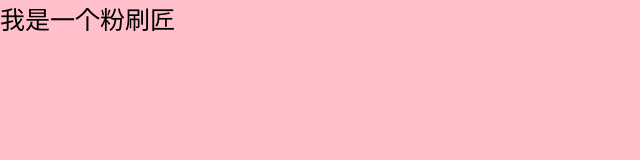
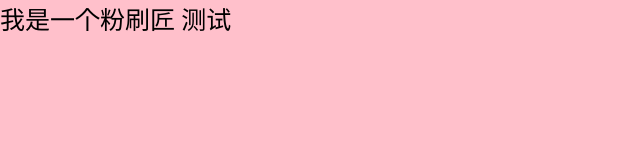
Before and after one commit to xuhaoxuan15/02a, a plain HTML site: page index.html in a window 1280 px wide. Shown: the whole page, without its empty margins (0-640 px from the left). Drawn offline with Linux system fonts and the light colour scheme.

Commit message:
测试秘钥

```diff
--- a/index.html
+++ b/index.html
@@ -8,5 +8,6 @@
 </head>
 <body>
     我是一个粉刷匠
+    测试
 </body>
 </html>
```
